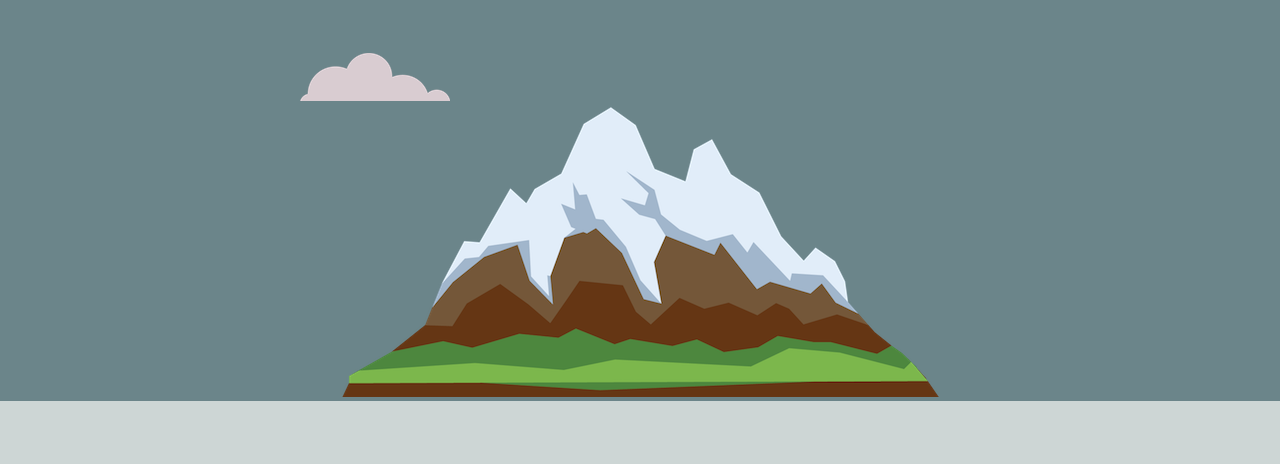
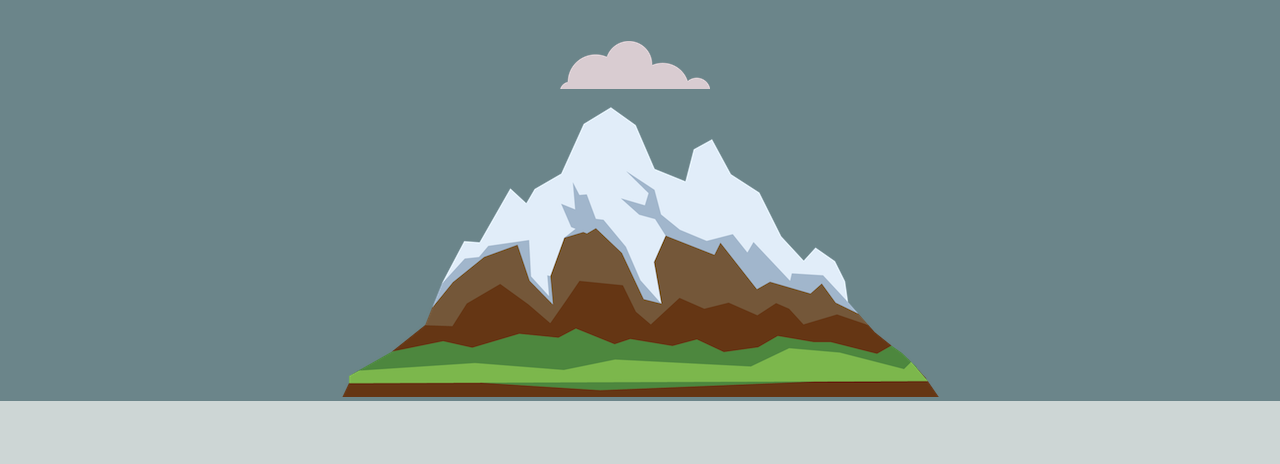
Before and after one commit to robertomorais10/cv-website, a plain HTML site: page index.html in a window 1280 px wide. Shown: the part 325-789 px from the top of the page. Drawn offline with Linux system fonts and the light colour scheme.

Commit message:
Add files via upload

```diff
--- a/css/style.css
+++ b/css/style.css
@@ -88,8 +88,9 @@ hr{
 
 .bottom-cloud {
   position: absolute;
-  left: 300px;
-  bottom: 300px;
+  left: 35rem;
+  bottom: 19.5rem;
+
 }
 
 /*****inside body******/
```
